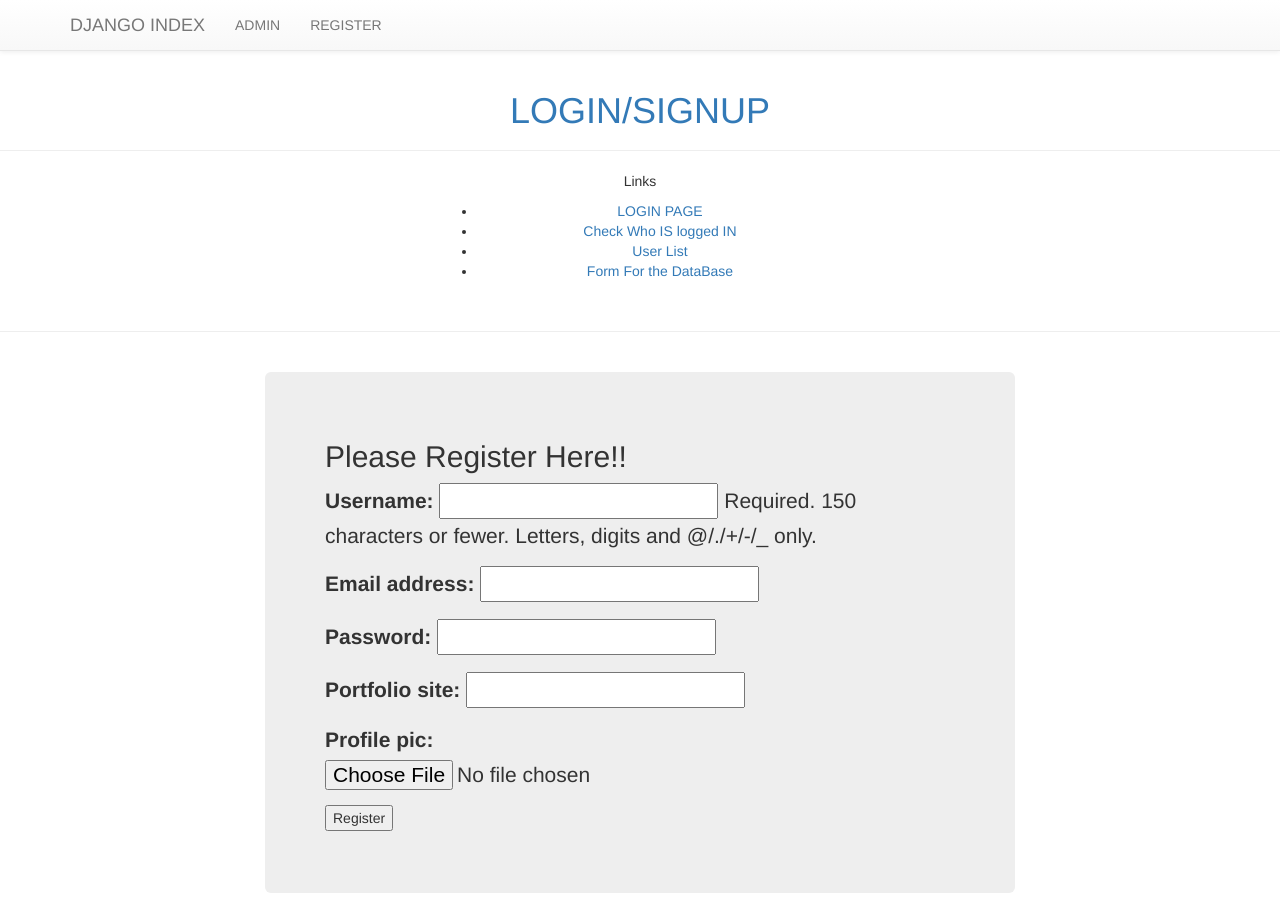
After one commit to ashish1500616/Registration-Django-, a Django app: page /myapp/register/ in a window 1280 px wide. The commit adds this page. Run offline with Django 3.2, Linux system fonts and the light colour scheme; some libraries are stand-ins or nearby versions; some web fonts are replaced.

Commit message:
add register page

```diff
--- a/myapp/admin.py
+++ b/myapp/admin.py
@@ -5,6 +5,8 @@ from django.contrib import admin
 
 # Register your models here.
 
-from myapp.models import Login, User_detail
+from myapp.models import Login, User_detail,UserProfileInfo
+
 admin.site.register(Login)
 admin.site.register(User_detail)
+admin.site.register(UserProfileInfo)
--- a/myapp/forms.py
+++ b/myapp/forms.py
@@ -1,16 +1,35 @@
 from django import forms
-from .models import  User_detail
+from .models import User_detail, UserProfileInfo
+from django.contrib.auth.models import User
 
 
 class LoginForm(forms.Form):
     user = forms.CharField(max_length=100)
     password = forms.CharField(widget=forms.PasswordInput())
 
+
 class PostForm(forms.ModelForm):
-	# name=forms.CharField(max_length=20)
-	# emailAdd=forms.EmailField(max_length=264)
-	# text=forms.CharField(widget=forms.Textarea)
+    # name=forms.CharField(max_length=20)
+    # emailAdd=forms.EmailField(max_length=264)
+    # text=forms.CharField(widget=forms.Textarea)
 
-	class Meta:
-		model=User_detail
-		fields="__all__"
+    class Meta:
+        model = User_detail
+        fields = "__all__"
+
+# model user form connected one to one.
+
+
+class UserForm(forms.ModelForm):
+    password = forms.CharField(widget=forms.PasswordInput())
+
+    class Meta:
+        model = User  # connected to already defined mode in django.
+        fields = ('username', 'email', 'password')
+
+
+class UserProfileForm(forms.ModelForm):
+
+    class Meta():
+        model = UserProfileInfo
+        fields = ('portfolio_site', 'profile_pic')
--- a/myapp/models.py
+++ b/myapp/models.py
@@ -3,6 +3,7 @@ from __future__ import unicode_literals
 
 from django.db import models
 
+from django.contrib.auth.models import User
 # Create your models here.
 
 
@@ -20,3 +21,15 @@ class User_detail(models.Model):
 
     def __unicode__(self):
         return self.firstname
+
+# codes for user registration.
+class UserProfileInfo(models.Model):
+	#one to one relation between defined user model
+ 	user = models.OneToOneField(User)
+ 	# field to accept the portfolio site.
+ 	portfolio_site=models.URLField(blank=True)
+
+ 	profile_pic=models.ImageField(upload_to='profile_pic',blank=True)
+
+ 	def __unicode__(self):
+ 		return self.user.name
--- a/myapp/templates/myapp/base.html
+++ b/myapp/templates/myapp/base.html
@@ -10,6 +10,15 @@
     </head>
 
     <body>
+        <nav class="navbar navbar-default navbar-static-top">
+            <div class="container">
+                <ul class="nav navbar-nav">
+                    <li><a href="{% url 'myapp:conn' %}" class="navbar-brand">DJANGO INDEX</a></li>
+                    <li><a class="navbar-link" href="{% url  'admin:index' %}">ADMIN</a></li>
+                    <li><a class="navbar-link" href="{% url 'myapp:register' %}">REGISTER </a></li>
+                </ul>
+            </div>
+        </nav>
         <div class="page-header">
             <center>
                 <h1>{{text}}</h1></center>
@@ -18,16 +27,27 @@
                 <center>
         </div>
         <div class="conatiner" style="text-align:center">
+            <div class="row">
+                <div class="col-md-4 col-md-offset-4">
                     <p>Links</p>
+                    <ul>
+                        <li>
                             <a href="{% url 'myapp:conn' %}">LOGIN PAGE</a>
+                        </li>
+                        <li>
+                            <a href="{% url 'myapp:login' %}">Check Who IS logged IN</a></li>
+                        <li>
+                            <a href="{% url 'myapp:showuser' %}">User List</a>
+                        </li>
+                        <li>
+                            <a href="{% url 'myapp:showform' %}">Form For the DataBase</a>
+                        </li>
                         <br>
-        <a href="{% url 'myapp:login' %}">Check Who IS logged IN</a>
-        <br>
-        <a href="{% url 'myapp:showuser' %}">User List</a>
-        <br>
-        <a href="{% url 'myapp:showform' %}">Form For the DataBase</a>
-        <br>
+                    </ul>
                 </div>
+            </div>
+        </div>
+        <hr>
         <br> {% block content %} {% endblock %}
     </body>
 
--- a/myapp/templates/myapp/loginpage.html
+++ b/myapp/templates/myapp/loginpage.html
@@ -1,6 +1,6 @@
 {% extends "myapp/base.html" %} {% block content %}
 <form action="." method="POST"> {% csrf_token %}
-    <div class="col-md-12  jumbotron">
+    <div class="col-md-6 col-md-offset-3  jumbotron">
         <form method="POST">
             <center>
                 Username:
--- /dev/null
+++ b/myapp/templates/myapp/registeration.html
@@ -0,0 +1,18 @@
+{% extends "myapp/base.html" %} {% block content %}
+<div class="container">
+    <div class="row">
+        <div class="col-md-8 col-md-offset-2">
+            <div class="jumbotron">
+                {% if registered %}
+                <h2>THANK YOU FOR REGISTERING</h2> {% else %}
+                <h2>Please Register Here!!</h2>
+                <form method='POST' enctype="multipart/form-data">
+                    {% csrf_token %} {{user_form.as_p}} {{profile_form.as_p}}
+                    <input type="submit" value="Register">
+                </form>
+                {% endif %}
+            </div>
+        </div>
+    </div>
+</div>
+{% endblock content %}
--- a/myapp/urls.py
+++ b/myapp/urls.py
@@ -2,13 +2,14 @@ from django.conf.urls import url
 
 from . import views
 
-app_name='myapp'
+app_name = 'myapp'
 
 urlpatterns = [
     # url(r'^login/',views.login,name="login")
-    url(r'^connect/', views.connect,name="conn"),
+    url(r'^connect/', views.connect, name="conn"),
     url(r'^login/', views.login, name="login"),
-    url(r'^user/', views.show_user,name="showuser"),
-    url(r'^forms/',views.show_form,name="showform"),
-    url(r'^form_page/',views.show_basic_form,name="showbasicform"),
+    url(r'^user/', views.show_user, name="showuser"),
+    url(r'^forms/', views.show_form, name="showform"),
+    url(r'^form_page/', views.show_basic_form, name="showbasicform"),
+    url(r'register/', views.toRegister, name='register'),
 ]
--- a/myapp/views.py
+++ b/myapp/views.py
@@ -4,7 +4,7 @@ from __future__ import unicode_literals
 from django.shortcuts import render
 
 # from django.http import HttpResponse
-from myapp.forms import LoginForm, PostForm
+from myapp.forms import LoginForm, PostForm, UserForm, UserProfileForm
 from myapp.models import User_detail
 from django import forms
 # Create your views here.
@@ -13,7 +13,7 @@ from django import forms
 
 def hello(request):
     text = "welcome to my app !"
-    return render(request, "myapp/base.html", {'text':text})
+    return render(request, "myapp/base.html", {'text': text})
 
 
 def connect(request):
@@ -56,3 +56,41 @@ def show_form(request):
         else:
             print("Error Form Invalid")
     return render(request, 'myapp/forms.html', {'form': form})
+
+
+# form form for registeration
+def toRegister(request):
+    registered = False
+
+    if request.method == 'POST':
+
+        user_form = UserForm(data=request.POST)
+        profile_form = UserProfileForm(data=request.POST)
+        if user_form.is_valid() and profile_form.is_valid():
+
+            user = user_form.save()
+            user.set_password(user.password)
+            user.save()
+
+            profile = profile_form.save(commit=False)
+
+            # sets one to one relation
+            profile.user = user
+
+            if 'profile_pic' in request.FILES:
+                # same syntax for uplaoding any kind of file
+                profile.profile_pic = request.FILES['profile_pic']
+
+            profile.save()
+
+            registered = True
+        else:
+            print(user_form.errors, profile_form.errors)
+    else:
+        user_form = UserForm()
+        profile_form = UserProfileForm()
+    return render(request, 'myapp/registeration.html', {
+        'user_form': user_form,
+        'profile_form': profile_form,
+        'registered': registered,
+    })
```
Also changed, not shown: soc/settings.py (+10 -0 lines), db.sqlite3, myapp/migrations/0006_userprofileinfo.py (added), 7 other files. Lines whose indentation alone changed are shown as unchanged.
